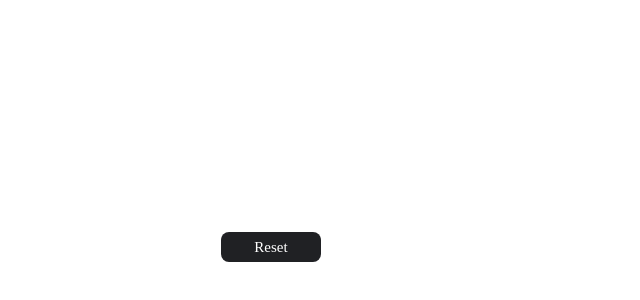
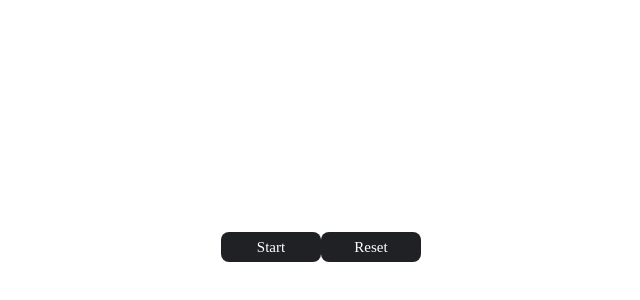
Before and after one commit to soumen-dey-temp/React-Assignment---Move-ball-in-all-directions, a React app: page / in a window 1280 px wide. Shown: the part 18-318 px from the top of the page, without its empty margins (103-743 px from the left). Built offline with nearby package versions, Linux system fonts and the light colour scheme.

Commit message:
Added content.

```diff
--- a/src/components/App.js
+++ b/src/components/App.js
@@ -1,22 +1,79 @@
-import React, { Component, useState } from "react";
+import React, { Component, useEffect, useState, useRef } from "react";
 import "../styles/App.css";
 
 const App = () => {
 	const [renderBall, setRenderBall] = useState(false);
+	const [showStartButton, setShowStartButton] = useState(true);
+
 	const [x, setX] = useState(0);
+	const xRef = useRef(x);
+	const setXRef = data => {
+		xRef.current = data;
+		setX(data);
+	}
+
 	const [y, setY] = useState(0);
+	const yRef = useRef(y);
+	const setYRef = data => {
+		yRef.current = data;
+		setY(data);
+	}
+
 	const [ballPosition,setBallPosition] = useState({
 		left: "0px",
 		top: "0px",
+		position: "absolute",
 	});
-  const reset = () => {};
+	const reset = () => {
+		setBallPosition({ left: '0px', top: '0px', position: 'absolute' });
+		setShowStartButton(true);
+		setRenderBall(false);
+	};
 	const renderChoice = () => {};
+
+	const start = (event) => {
+		event.preventDefault();
+		setRenderBall(true);
+		setShowStartButton(false);
+	}
+
+	useEffect(() => {
+
+		window.addEventListener('keydown', (event) => {
+
+			// right 39
+			// down 40
+			// up 38
+			// left 37
+
+			switch (event.keyCode) {
+				case 37:
+					setXRef(xRef.current - 5);
+					break;
+				case 38:
+					setYRef(yRef.current - 5);
+					break;
+				case 39:
+					setXRef(xRef.current + 5);
+					break;
+				case 40:
+					setYRef(yRef.current + 5);
+					break;
+			}
+
+			setBallPosition({ left: xRef.current, top: yRef.current, position: 'absolute' });
+
+		});
+
+	}, []);
 
 	return (
 		<div className="playground">
+			{showStartButton ? <button onClick={start} className="start">Start</button> : null}
 			<button onClick={reset} className="reset">
 				Reset
 			</button>
+			{renderBall ? <div className="ball" style={ballPosition}></div> : null}
 			{renderChoice()}
 		</div>
 	);
--- a/src/styles/App.css
+++ b/src/styles/App.css
@@ -37,6 +37,21 @@ body html .root {
 
 
 }
+
+.start{
+	font-family: "Fredoka One", cursive;
+
+	  background-color: #202124;
+  color: white;
+  height: 30px;
+  font-size: 15px;
+  border-radius:8px;
+  border: none;
+  width: 100px;
+
+
+}
+
 .ball{
     background-color: black;
     box-shadow: 0 10px 10px -6px;
```
Lines whose indentation alone changed are shown as unchanged.
